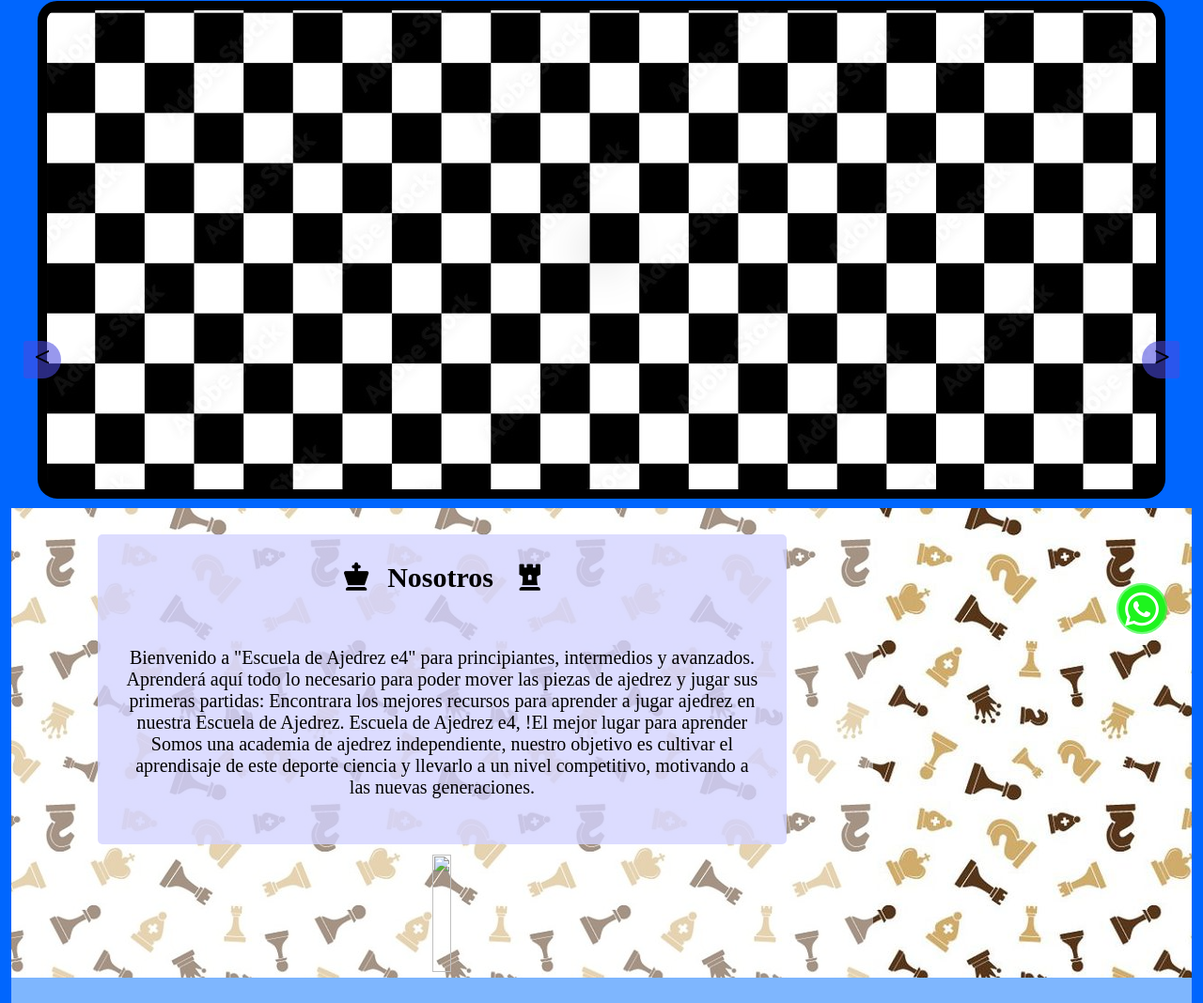
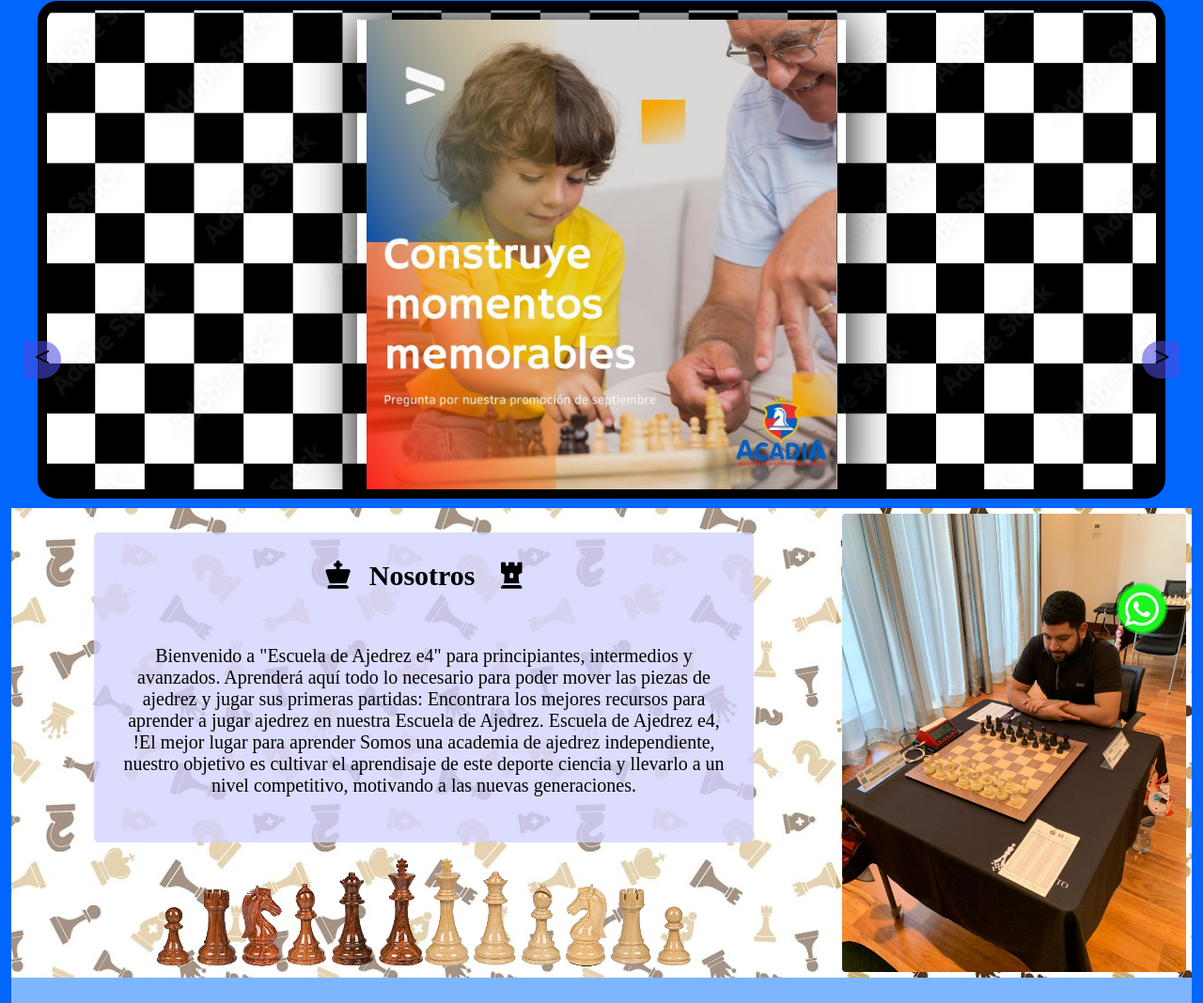
Before and after one commit to damianhid/pag-acadia, a plain HTML site: page index.html in a window 1280 px wide. Shown: the part 87-1155 px from the top of the page at 94% size. Drawn offline with Linux system fonts and the light colour scheme; files whose address does not match are found by name.

Commit message:
Update index.html

```diff
--- a/index.html
+++ b/index.html
@@ -34,13 +34,13 @@
         <section class="contenedor-slider" >
             <div class="slider" id="slider">
                 <div class="slider-secction">
-                    <img src="imagenes/Anuncio.png" alt="" class="slider-img">
+                    <img src="Anuncio.png" alt="" class="slider-img">
                 </div>
                 <div class="slider-secction">
-                    <img src="imagenes/Anuncio2.jpg" alt="" class="slider-img">
+                    <img src="Anuncio2.jpg" alt="" class="slider-img">
                 </div>
                 <div class="slider-secction">
-                    <img src="imagenes/Anuncio3.jpg" alt="" class="slider-img">
+                    <img src="Anuncio3.jpg" alt="" class="slider-img">
                 </div>
             </div>
             <div class="slider-btn slider-btn-right" id = "btnR">&#62</div>
@@ -60,10 +60,10 @@
                         Somos una academia de ajedrez independiente, nuestro objetivo es cultivar el aprendisaje de este deporte ciencia y llevarlo a un nivel competitivo, motivando a las nuevas generaciones.
                         </p>
                         </div>
-                    <div class= "img-abajo"> <img src="imagenes/Piezas7.png" alt=""></div>
+                    <div class= "img-abajo"> <img src="Piezas7.png" alt=""></div>
                 </div>
 
-                <div class="img-lado"><img src="imagenes/Valente2.jpg" alt="" ></div>
+                <div class="img-lado"><img src="Valente2.jpg" alt="" ></div>
             </article>
 
             <article>
```
